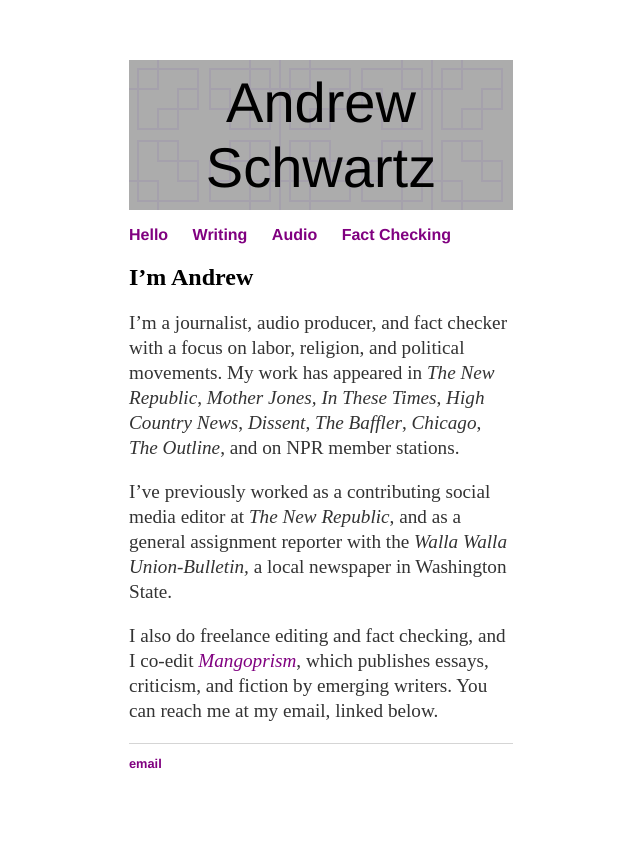
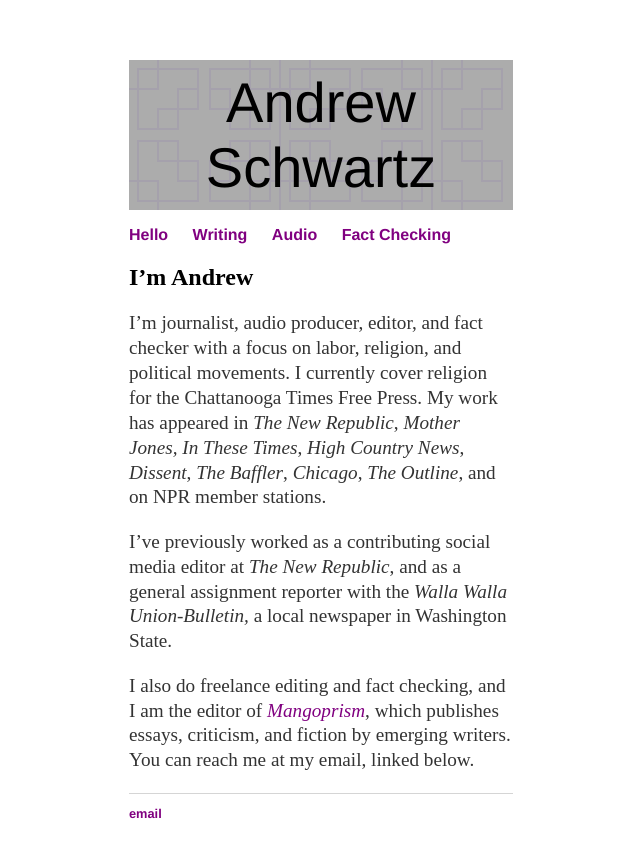
Before and after one commit to aonschwartz/aonschwartz.github.io, a Jekyll site: the page built from index.md, in a window 1280 px wide. Shown: the top 858 px of the page, without its empty margins (319-959 px from the left). Built offline with Jekyll 4.4.1, drawn with Linux system fonts in a browser that asks for light colours.

Commit message:
Update index.md

```diff
--- a/index.md
+++ b/index.md
@@ -6,8 +6,8 @@ title: Andrew Schwartz
 
 ## I'm Andrew
 
-I'm a journalist, audio producer, and fact checker with a focus on labor, religion, and political movements. My work has appeared in *The New Republic*, *Mother Jones,* *In These Times*, *High Country News*, *Dissent*, *The Baffler*, *Chicago*, *The Outline*, and on NPR member stations.
+I'm journalist, audio producer, editor, and fact checker with a focus on labor, religion, and political movements. I currently cover religion for the Chattanooga Times Free Press. My work has appeared in *The New Republic*, *Mother Jones,* *In These Times*, *High Country News*, *Dissent*, *The Baffler*, *Chicago*, *The Outline*, and on NPR member stations.
 
 I've previously worked as a contributing social media editor at *The New Republic*, and as a general assignment reporter with the *Walla Walla Union-Bulletin,* a local newspaper in Washington State.
 
-I also do freelance editing and fact checking, and I co-edit *[Mangoprism](https://mangoprism.com/)*, which publishes essays, criticism, and fiction by emerging writers. You can reach me at my email, linked below.
+I also do freelance editing and fact checking, and I am the editor of *[Mangoprism](https://mangoprism.com/)*, which publishes essays, criticism, and fiction by emerging writers. You can reach me at my email, linked below.
```
